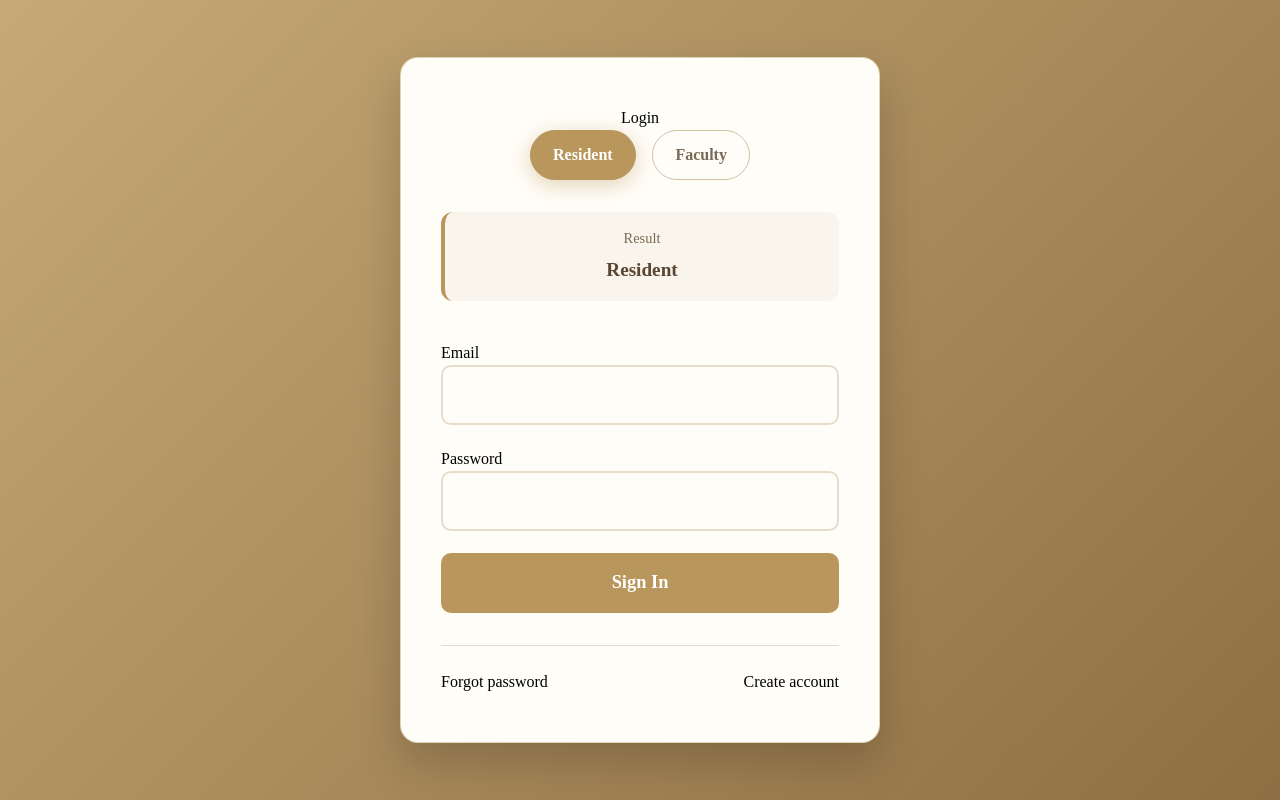
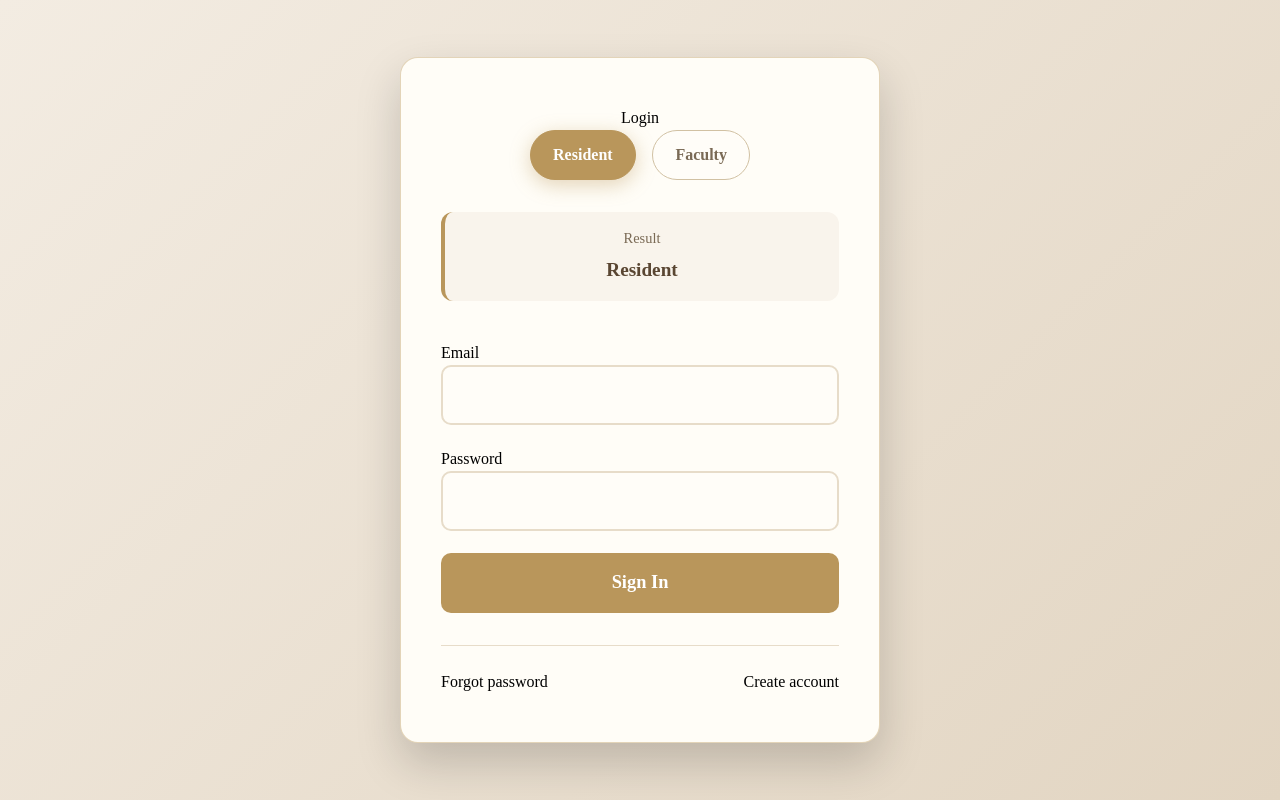
Before and after one commit to zhepingjiang/Property-Management-System, a React (Create React App) app in the folder pms-frontend/: page / in a window 1280 px wide. Built offline with nearby package versions, Linux system fonts and the light colour scheme.

Commit message:
matched the loginpage  with  dashboard layout

```diff
--- a/pms-frontend/src/css/LoginPage.css
+++ b/pms-frontend/src/css/LoginPage.css
@@ -6,10 +6,12 @@
   justify-content: center;
   align-items: center;
 
-  /* Warm hotel gradient */
-  background: linear-gradient(135deg, #c6a977 0%, #8e6f43 100%);
+  /* Match dashboard background for a consistent app look */
+  background: linear-gradient(135deg, #f3ece2 0%, #e2d5c2 100%);
   font-family: "Cormorant Garamond", serif;
   padding: 1rem;
+  transition: background 420ms ease, opacity 380ms ease;
+  will-change: background, opacity;
 }
 
 /* Card */
```
